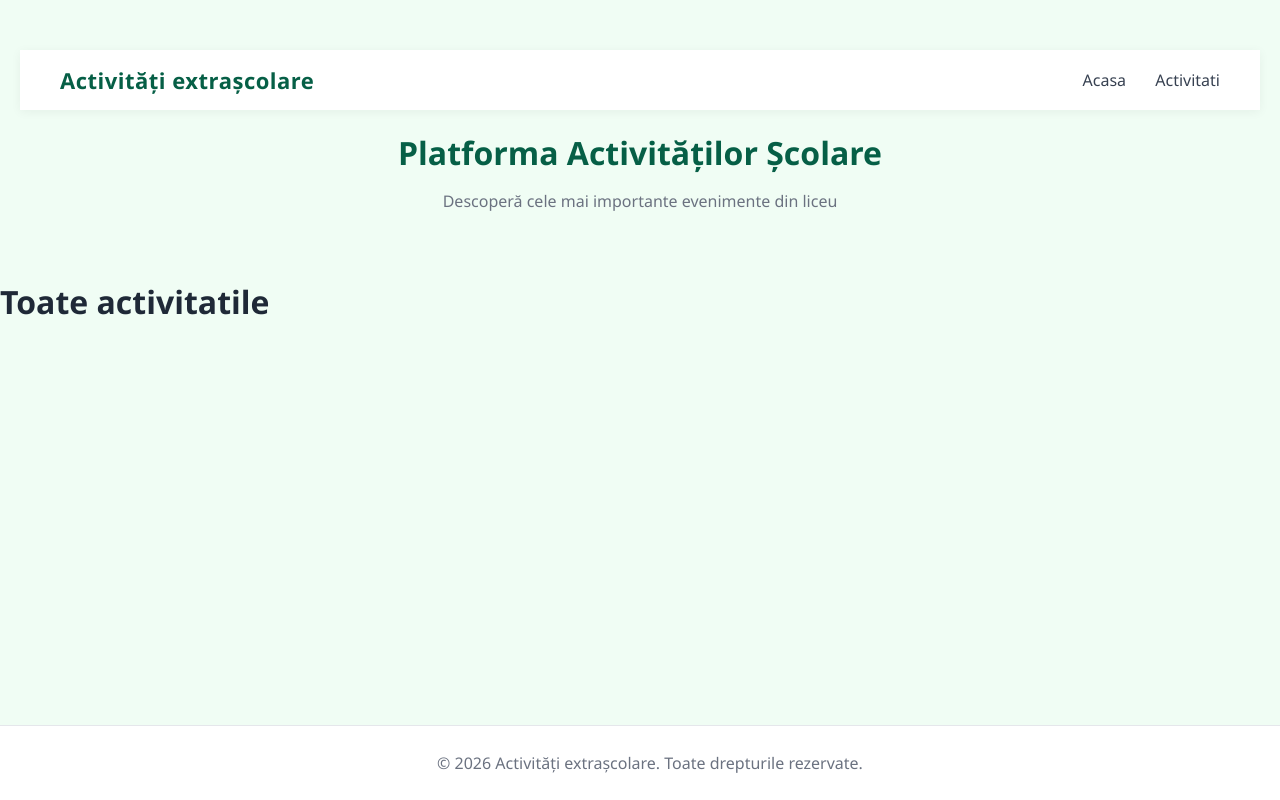
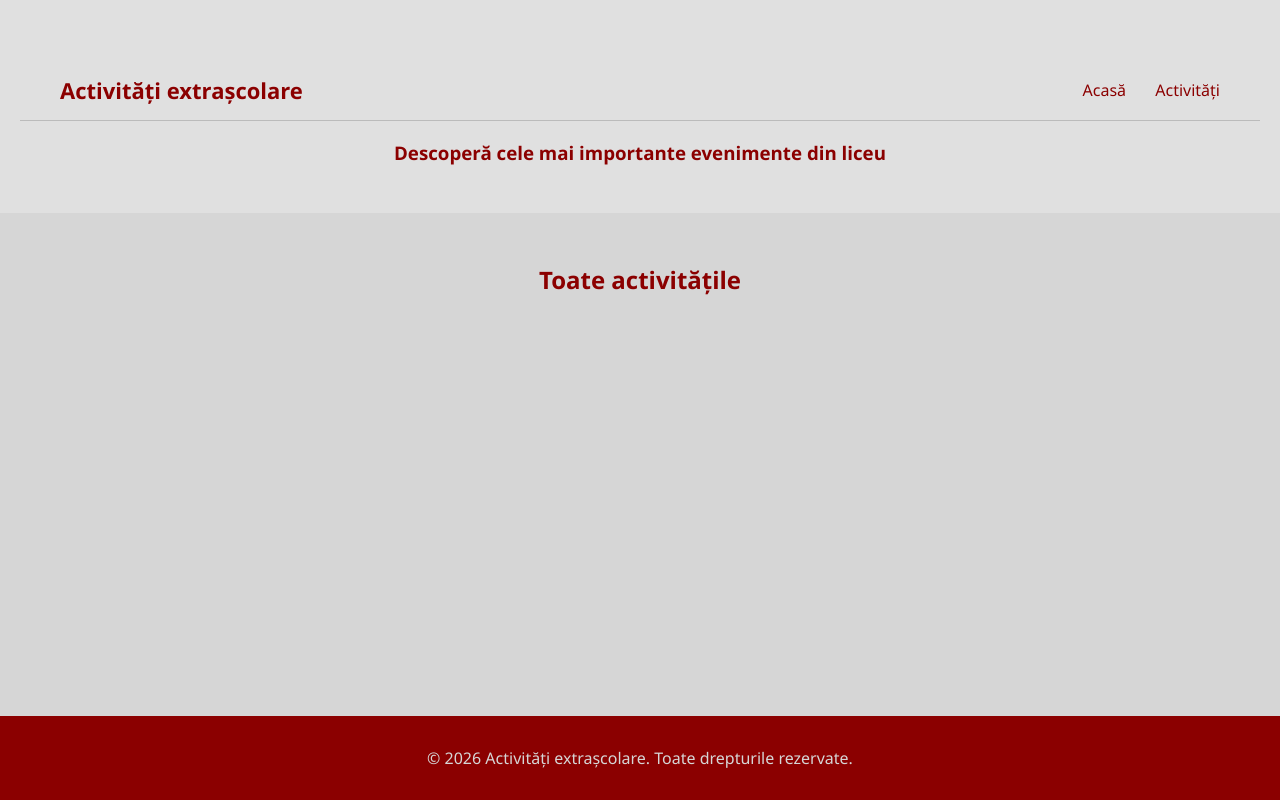
Before and after one commit to mara-1104/ATESTAT-INFORMATICA-2026, a Django app: page /activitati/ in a window 1280 px wide. Run offline with Django 5.2, Linux system fonts and the light colour scheme; data that the repository does not hold is empty.

Commit message:
varianta finala 1 - fara poze

```diff
--- a/ACTIVITATI_EXTRASCOLARE/activitati/templates/acasa.html
+++ b/ACTIVITATI_EXTRASCOLARE/activitati/templates/acasa.html
@@ -5,7 +5,7 @@
 
 {% block content %}
 
-<h2>Ultimele activitati</h2>
+<h2>Ultimele activități</h2>
 <div class="activities-container">
     {% for a in activitati %}
     <div class="activity-card">
--- a/ACTIVITATI_EXTRASCOLARE/activitati/templates/activitati.html
+++ b/ACTIVITATI_EXTRASCOLARE/activitati/templates/activitati.html
@@ -2,14 +2,22 @@
 
 {% block content %}
 
-<h1>Toate activitatile</h1>
+<h2>Toate activitățile</h2>
 
-{% for a in activitati %}
-<div>
-<h2>{{a.titlu}}</h2>
-<p>{{a.data}}</p>
-<a href="/activitati/{{a.id}}">Vezi activitatea</a>
+<div class="activities-container">
+    {% for a in activitati %}
+        <div class="activity-card">
+
+            {% if a.imagine %}
+                <img src="{{ a.imagine.url }}">
+            {% endif %}
+
+            <h3>{{ a.titlu }}</h3>
+            <p>{{ a.data }}</p>
+
+            <a href="/activitati/{{ a.id }}">Detalii</a>
+        </div>
+    {% endfor %}
 </div>
-{% endfor %}
 
 {% endblock %}
--- a/ACTIVITATI_EXTRASCOLARE/static/style.css
+++ b/ACTIVITATI_EXTRASCOLARE/static/style.css
@@ -1,30 +1,34 @@
+/* RESET */
 html, body {
-    height: 100%; /* Ensure the height of the page is 100% of the viewport */
-    margin: 0; /* Remove default margin */
+    height: 100%;
+    margin: 0;
 }
 
-/* RESET + BASE */
+/* BODY LAYOUT (fix footer) */
 body {
     font-family: 'Segoe UI', Arial, sans-serif;
-    margin: 0;
-    padding: 0;
-    background-color: #f0fdf4;
-    color: #1f2937;
     display: flex;
-    flex-direction: column; /* Stack elements vertically */
-    justify-content: space-between; /* Push footer to the bottom */
-    height: 100%;
-    min-height: 100vh; /* Ensure the body takes up the full height of the viewport */
+    flex-direction: column;
+    min-height: 100vh;
+
+    background-color: #d6d6d6;
+    color: #8b0000;
 }
 
-/* NAVBAR */
+/* NAVBAR (singurul!) */
 .navbar {
     display: flex;
     justify-content: space-between;
     align-items: center;
     padding: 15px 40px;
-    background: white;
-    box-shadow: 0 2px 10px rgba(0,0,0,0.05);
+
+    background: rgba(224, 224, 224, 0.9);
+    backdrop-filter: blur(8px);
+    border-bottom: 1px solid #bbb;
+
+    position: sticky;
+    top: 0;
+    z-index: 1000;
 }
 
 /* LOGO */
@@ -32,15 +36,14 @@ body {
     font-size: 22px;
     font-weight: 700;
     text-decoration: none;
-    color: #065f46;
-    letter-spacing: 0.5px;
+    color: #8b0000;
 }
 
 /* NAV LINKS */
 .nav-right a {
     margin-left: 25px;
     text-decoration: none;
-    color: #374151;
+    color: #8b0000;
     font-weight: 500;
     position: relative;
 }
@@ -51,7 +54,7 @@ body {
     position: absolute;
     width: 0%;
     height: 2px;
-    background-color: #10b981;
+    background-color: #8b0000;
     left: 0;
     bottom: -3px;
     transition: 0.3s;
@@ -61,64 +64,76 @@ body {
     width: 100%;
 }
 
-/* HEADER */
+/* HEADER (NU MAI E FIXED) */
 header {
     text-align: center;
-    padding: 50px 20px 30px;
+    padding: 60px 20px 30px;
+    background-color: #e0e0e0;
 }
 
+/* TITLU */
 header h1 {
     font-size: 32px;
     margin-bottom: 10px;
-    color: #065f46;
 }
 
+/* SUBTEXT */
 header p {
-    color: #6b7280;
+    color: #555;
 }
 
 /* TITLURI */
 h2 {
     text-align: center;
-    margin-top: 30px;
-    margin-bottom: 20px;
+    margin: 30px 0 20px;
 }
 
-/* CONTAINER ACTIVITATI */
+/* MAIN */
+main {
+    flex: 1;
+    padding: 20px;
+}
+
+/* CONTAINER */
 .activities-container {
     display: flex;
     justify-content: center;
     gap: 25px;
     flex-wrap: wrap;
-    padding: 0 40px;
 }
 
 /* CARDURI */
 .activity-card {
-    background: white;
+    background: #e0e0e0;
     border-radius: 15px;
     padding: 20px;
     width: 300px;
+    overflow: hidden;
     box-shadow: 0 6px 20px rgba(0,0,0,0.06);
+    border: 1px solid #8b0000;
+
     transition: 0.3s;
-    text-align: left;
 }
 
-/* hover premium */
+.activity-card img {
+    width: 100%;
+    height: 180px;
+    object-fit: cover;
+}
+
+/* HOVER */
 .activity-card:hover {
     transform: translateY(-6px);
-    box-shadow: 0 10px 30px rgba(0,0,0,0.1);
-}
-
-/* TITLU CARD */
-.activity-card h3 {
-    margin-top: 0;
-    color: #065f46;
+    box-shadow: 0 10px 25px rgba(0,0,0,0.1);
 }
 
 /* TEXT */
+.activity-card h3 {
+    margin-top: 0;
+}
+
 .activity-card p {
-    color: #4b5563;
+    color: #444;
     font-size: 14px;
 }
 
@@ -126,7 +141,7 @@ h2 {
 .activity-card a {
     display: inline-block;
     margin-top: 10px;
-    color: #10b981;
+    color: #8b0000;
     text-decoration: none;
     font-weight: 600;
 }
@@ -142,18 +157,67 @@ img {
     margin-bottom: 10px;
 }
 
-/* FOOTER */
+/* FOOTER (fix corect) */
 footer {
-    background: white;
-    color: #6b7280;
+    background: #8b0000;
+    color: #d6d6d6;
     text-align: center;
     padding: 15px;
-    margin-top: 40px;
-    border-top: 1px solid #e5e7eb;
-    text-align: center;
-    padding: 10px;
+    margin-top: auto;
+}
+
+/* CONTAINER */
+.detail-container {
+    max-width: 900px;
+    margin: 40px auto;
+    background: #e0e0e0;
+    border-radius: 15px;
+    overflow: hidden;
+    box-shadow: 0 6px 20px rgba(0,0,0,0.08);
+}
+
+/* IMAGINE */
+.detail-image {
     width: 100%;
-    margin-top: auto;
-main {
-    flex: 1;
+    height: 350px;
+    object-fit: cover;
 }
+
+/* CONTENT */
+.detail-content {
+    padding: 25px;
+}
+
+/* TITLU */
+.detail-content h1 {
+    margin-top: 0;
+}
+
+/* META (data + categorie) */
+.detail-meta {
+    font-size: 14px;
+    color: #555;
+    margin-bottom: 15px;
+}
+
+/* DESCRIERE */
+.detail-description {
+    line-height: 1.6;
+    color: #333;
+}
+
+/* BUTON BACK */
+.back-btn {
+    display: inline-block;
+    margin-top: 20px;
+    padding: 10px 16px;
+    background-color: #8b0000;
+    color: #d6d6d6;
+    text-decoration: none;
+    border-radius: 8px;
+    transition: 0.2s;
+}
+
+.back-btn:hover {
+    background-color: #a30000;
+}
--- a/ACTIVITATI_EXTRASCOLARE/templates/base.html
+++ b/ACTIVITATI_EXTRASCOLARE/templates/base.html
@@ -8,9 +8,10 @@
 <body>
 {% include "header.html" %}
 
-
-{% block content %}
-{% endblock %}
+<main>
+    {% block content %}
+    {% endblock %}
+</main>
 
 {% include "footer.html" %}
 </body>
--- a/ACTIVITATI_EXTRASCOLARE/templates/header.html
+++ b/ACTIVITATI_EXTRASCOLARE/templates/header.html
@@ -8,11 +8,10 @@
         </div>
 
         <div class="nav-right">
-            <a href="{% url 'acasa' %}">Acasa</a>
-            <a href="{% url 'activitati' %}">Activitati</a>
+            <a href="{% url 'acasa' %}">Acasă</a>
+            <a href="{% url 'activitati' %}">Activități</a>
         </div>
 
     </nav>
-    <h1>Platforma Activităților Școlare</h1>
-    <p>Descoperă cele mai importante evenimente din liceu</p>
+    <h3>Descoperă cele mai importante evenimente din liceu</h3>
 </header>
```
Also changed, not shown: ACTIVITATI_EXTRASCOLARE/activitati/templates/activitate_detalii.html (+20 -6 lines).
